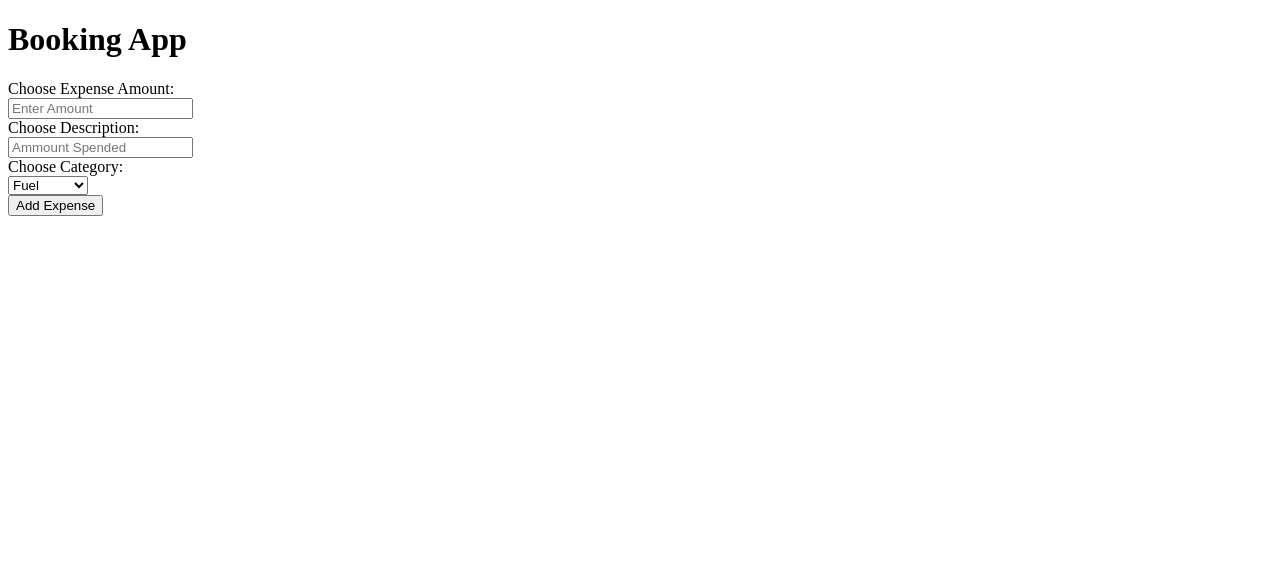
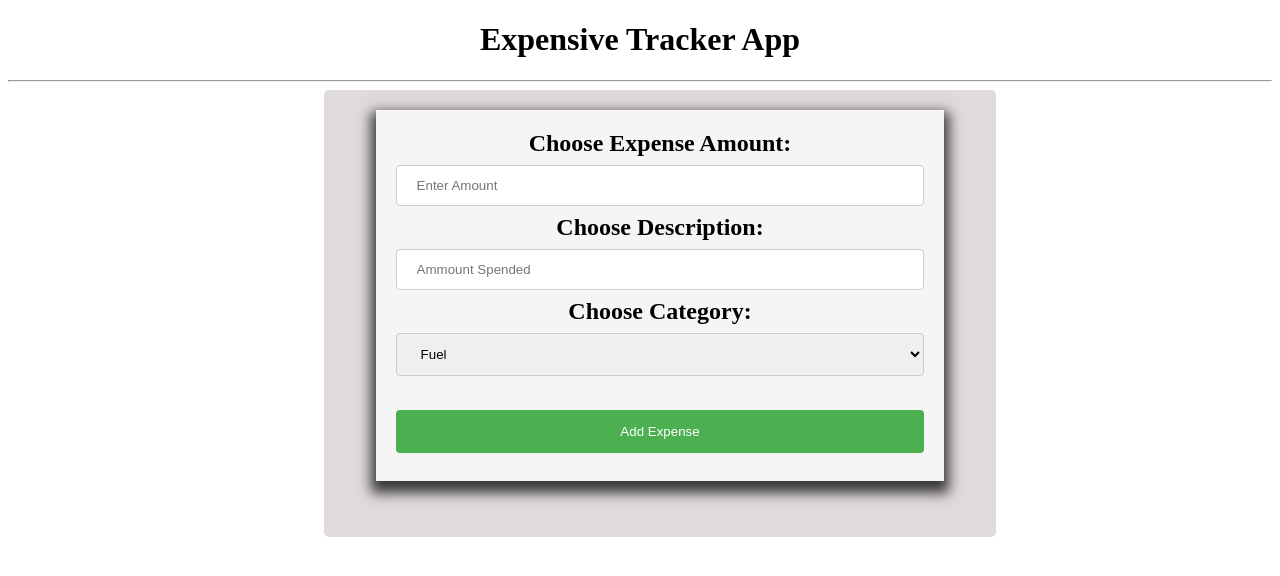
Before and after one commit to Dileep-getdata/Expensive_tracker, a website: page expensive_track.html in a window 1280 px wide. Drawn offline with nearby package versions, Linux system fonts and the light colour scheme; no server answers.

Commit message:
Css added to page

```diff
--- a/controller/expeniveController.js
+++ b/controller/expeniveController.js
@@ -45,6 +45,7 @@ exports.updateUser=async(req,res,next)=>{
         const category=req.body.emacategoryil;
         await Tracker.update({amount:amount,category:category,description:description},{where:{id:proId}});
         res.status(201);
+
     }catch(err){
         res.status(500).json({error:err});
     }
--- a/expensive_track.html
+++ b/expensive_track.html
@@ -5,14 +5,86 @@
     <meta http-equiv="X-UA-Compatible" content="IE=edge">
     <meta name="viewport" content="width=device-width, initial-scale=1.0">
     <title>Document</title>
+    <style>
+        div input[type=text], select {
+          width: 100%;
+          padding: 12px 20px;
+          margin: 8px 0;
+          display: inline-block;
+          border: 1px solid #ccc;
+          border-radius: 4px;
+          box-sizing: border-box;
+        }
+        #myform{
+            background-color:  whitesmoke;
+            padding: 20px;
+            -webkit-box-shadow: 0px 7px 12px 5px rgba(0,0,0,0.75);
+            -moz-box-shadow: 0px 7px 12px 5px rgba(0,0,0,0.75);
+            box-shadow: 0px 7px 12px 5px rgba(0,0,0,0.75);
+        }
+
+       div button[type=submit] {
+          width: 100%;
+          background-color: #4CAF50;
+          color: white;
+          padding: 14px 20px;
+          margin: 8px 0;
+          border: none;
+          border-radius: 4px;
+          cursor: pointer;
+        }
+
+       div button[type=submit]:hover {
+          background-color: #45a049;
+        }
+
+        #first_row {
+            width: 50%; height: 40%;margin-inline-start: 25%;
+        text-align: center;display: block;
+          border-radius: 5px;
+          background-color: #e0dbdb;
+          padding: 20px;
+        }
+        #myform label{
+            font-weight: bolder;
+            font-size: 1.5rem;
+        }
+        div ul{
+            list-style-type: none;
+            margin: 0;
+            padding: 0;
+
+        }
+       div ul button{
+            width: 20%;
+          background-color: #819e69;
+          color: white;
+          padding: 4px 4px;
+          margin: 2px 0;
+          border: none;
+          border-radius: 2px;
+          cursor: pointer;
+
+        }
+        #secnd_row{
+            margin-inline-start: 5%;
+            width: 90%;
+            height: 150%;
+
+        }
+        #dlt_user:hover{
+            background-color: tomato;
+        }
+        </style>
 </head>
-<body>
-    <div>
-        <h1>Booking App</h1>
-        <div>
-            <form  id="myform" method="post">
+<body style="text-align: center;">
+
+        <h1 style="text-align: center;">Expensive Tracker App</h1><hr>
+        <div id="first_row">
+        <div id="secnd_row">
+            <form  id="myform" method="post" >
                 <label for="amount">Choose Expense Amount:</label><br>
-                <input type="text" id="amount" name="amount" placeholder="Enter Amount"><br>
+                <input type="text" id="amount" name="amount" placeholder="Enter Amount"size="50"><br>
                 <label for="description">Choose Description:</label><br>
                 <input type="text" id="description" name="description" placeholder="Ammount Spended "><br>
                 <label for="category">Choose Category:</label><br>
@@ -21,27 +93,26 @@
                     <option value="electricity">Electricity</option>
                     <option value="food">Food</option>
                     <option value="movie">Movie</option>
-                </select><br>
+                </select><br><br>
                 <button type="submit"  id="submit">Add Expense</button>
 
+            </form>
 
-
-            </form>
-            <form  id="updateform" method="post" style="display: none;">
-                <label for="updateamount">Update Expense Amount:</label><br>
-                <input type="text" id="updateamount" name="amount" placeholder="UPDATE AMMOUNT"><br>
-                <label for="updatedescription">Phone No</label><br>
-                <input type="text" id="updatedescription" name="description" placeholder="UPDATE Description"><br>
-                <label for="updatecategory">Email</label><br>
-                <input type="tex" id="updatecategory" name="category" placeholder="Enter category"><br>
-                <input type="hidden" id="id" name="id">
-                <button style=" background-color: green;" type="submit" id="update">Update</button>
-            </form>
-        </div>
+        </div><br><br>
         <ul id="list-User">
 
         </ul>
     </div>
+    <form   id="updateform" method="post" style="display: none;">
+        <label for="updateamount">Update Expense Amount:</label><br>
+        <input type="text" id="updateamount" name="amount" placeholder="UPDATE AMMOUNT"><br>
+        <label for="updatedescription">Update Description</label><br>
+        <input type="text" id="updatedescription" name="description" placeholder="UPDATE Description"><br>
+        <label for="updatecategory">Category</label><br>
+        <input type="tex" id="updatecategory" name="category" placeholder="Enter category"><br>
+        <input type="hidden" id="id" name="id"><br><br>
+        <button  type="submit" id="update">Update</button>
+    </form>
 </body>
 <script src="https://cdnjs.cloudflare.com/ajax/libs/axios/0.27.2/axios.min.js"></script>
 <script>
@@ -66,8 +137,8 @@ function display(data_obj){
         let represent=document.getElementById('list-User');
         const li=`<li class="itemList" id=${data_obj.id}>${data_obj.amount} - ${data_obj.description} - ${data_obj.category}
 
-            <button onclick="delUser('${data_obj.id}')" id="dlt_user" style="float:right;">Delete</button>
-            <button onclick="editUser('${data_obj.id}')" id="edit_user" style="float:right;">Edit expense</button>
+            <button onclick="delUser('${data_obj.id}')" id="dlt_user"style="background-color:rgb(176, 119, 86);" >Delete</button>
+            <button onclick="editUser('${data_obj.id}')" id="edit_user" >Edit expense</button>
 
             </li><br>`;
         represent.innerHTML=represent.innerHTML+li;
```
